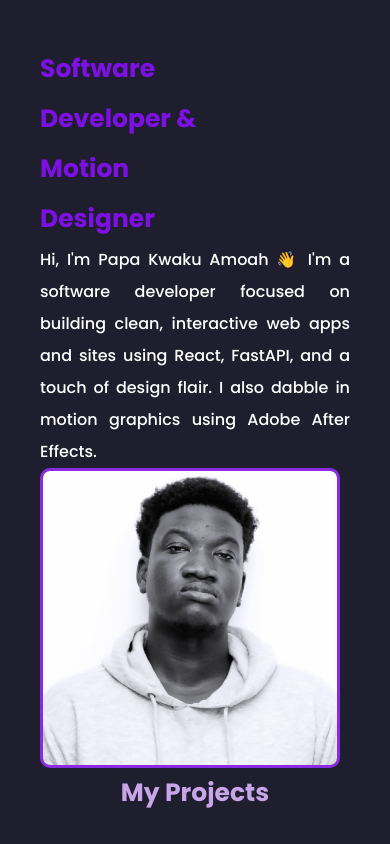
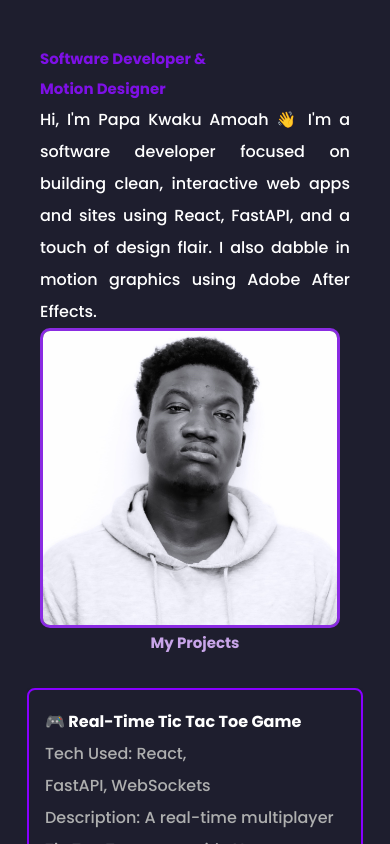
Before and after one commit to PKay741/portfolio, a plain HTML site: page index.html in a window 390 px wide. Drawn offline with Linux system fonts and the light colour scheme.

Commit message:
Style changes

```diff
--- a/css/index.css
+++ b/css/index.css
@@ -666,17 +666,17 @@ body {
   .job-title{
      max-width: 65%;
     text-align:left;
-    font-size: 25px;
+    font-size: 15px;
     /* word-break: break-word;
     overflow-wrap: break-word; */
   }
 
   .services-title{
-    font-size: 25px;
+    font-size: 15px;
   }
 
   .skills-title{
-     font-size: 25px;
+     font-size: 15px;
   }
 
   .job-description{
```
